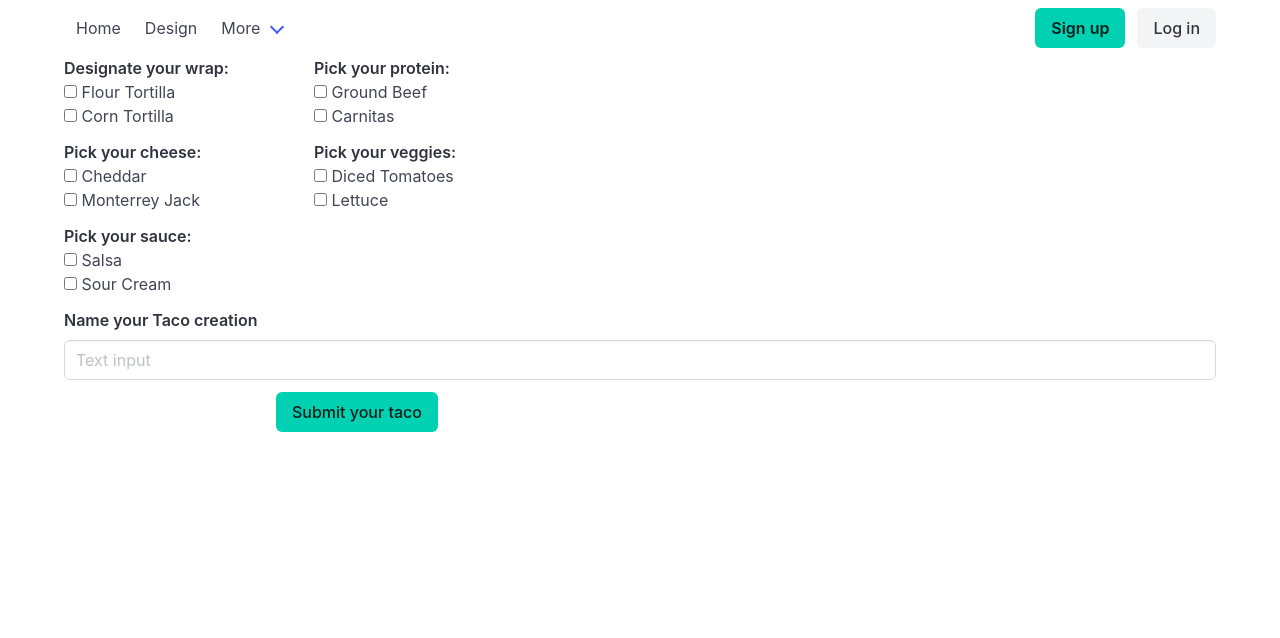
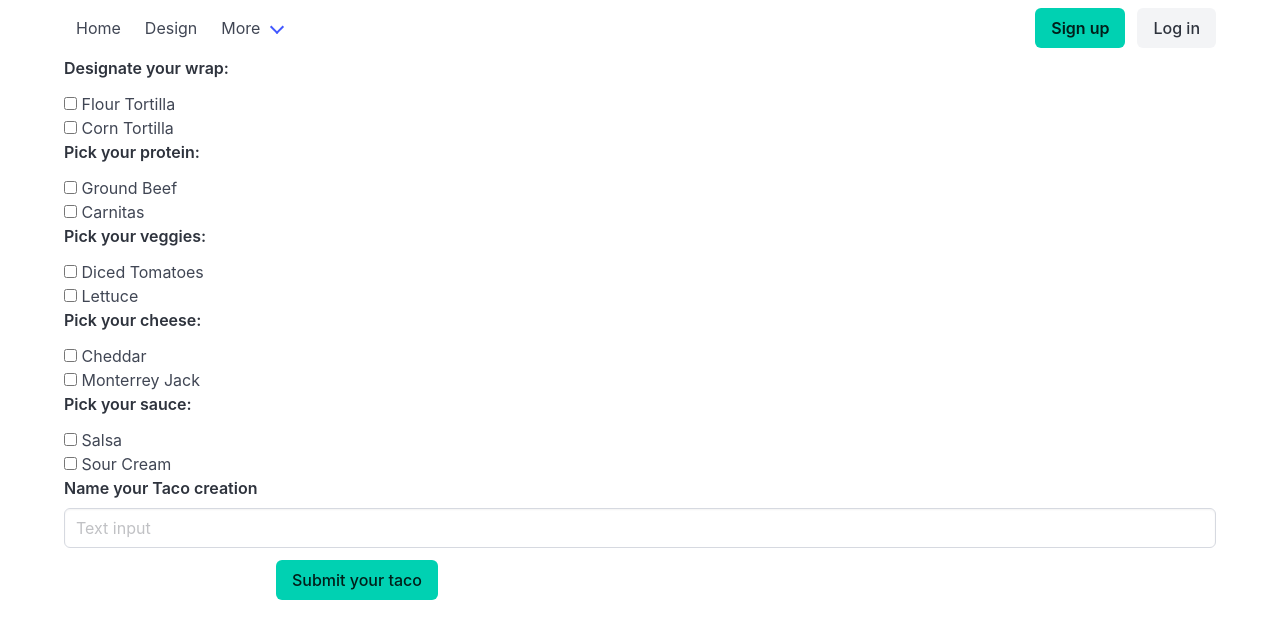
Before and after one commit to j0y0nt/tcfe, an Angular app in the folder ang-fe/: page /design in a window 1280 px wide. Shown: the top 638 px of the page. Built offline with nearby package versions, Linux system fonts and the light colour scheme.

Commit message:
Add service for design.

```diff
--- a/ang-fe/src/app/design-tacos/design-tacos.component.html
+++ b/ang-fe/src/app/design-tacos/design-tacos.component.html
@@ -1,107 +1,13 @@
 <div class="container">
-    <div class="field is-horizontal" style="width: 500px;">
-        <div class="field-body">
-            <div class="display: flex; flex-direction : column;">
-                <div class="field">
-                    <label class="label">Designate your wrap:</label>
-                </div>
-                <div class="field">
-                    <label class="checkbox">
-                        <input type="checkbox" />
-                        Flour Tortilla
-                    </label>
-                </div>
-                <div class="field">
-                    <label class="checkbox">
-                        <input type="checkbox" />
-                        Corn Tortilla
-                    </label>
-                </div>
-            </div>
+    <div  style="display:flex; flex-direction: column; flex-wrap: wrap;" *ngFor="let ingredient of designService.ingredientList; index as i; even  as isEven">
+        <div class="field" *ngIf="isEven">
+            <label class="label">{{ designService.prefixMap[ingredient.type] }} {{ ingredient.type | lowercase}}:</label>
         </div>
-
-        <div class="field-body">
-            <div class="display: flex; flex-direction : column;">
-                <div class="field">
-                    <label class="label">Pick your protein:</label>
-                </div>
-                <div class="field">
-                    <label class="checkbox">
-                        <input type="checkbox" />
-                        Ground Beef
-                    </label>
-                </div>
-                <div class="field">
-                    <label class="checkbox">
-                        <input type="checkbox" />
-                        Carnitas
-                    </label>
-                </div>
-            </div>
-        </div>
-    </div>
-
-    <div class="field is-horizontal" style="width: 500px;">
-        <div class="field-body">
-            <div class="display: flex; flex-direction : column;">
-                <div class="field">
-                    <label class="label">Pick your cheese:</label>
-                </div>
-                <div class="field">
-                    <label class="checkbox">
-                        <input type="checkbox" />
-                        Cheddar
-                    </label>
-                </div>
-                <div class="field">
-                    <label class="checkbox">
-                        <input type="checkbox" />
-                        Monterrey Jack
-                    </label>
-                </div>
-            </div>
-        </div>
-
-        <div class="field-body">
-            <div class="display: flex; flex-direction : column;">
-                <div class="field">
-                    <label class="label">Pick your veggies:</label>
-                </div>
-                <div class="field">
-                    <label class="checkbox">
-                        <input type="checkbox" />
-                        Diced Tomatoes
-                    </label>
-                </div>
-                <div class="field">
-                    <label class="checkbox">
-                        <input type="checkbox" />
-                        Lettuce
-                    </label>
-                </div>
-            </div>
-        </div>
-    </div>
-
-    <div class="field" style="width: 500px;">
-        <div class="field-body">
-            <div class="display: flex; flex-direction : column;">
-                <div class="field">
-                    <label class="label">Pick your sauce:</label>
-                </div>
-                <div class="field">
-                    <label class="checkbox">
-                        <input type="checkbox" />
-                        Salsa
-                    </label>
-                </div>
-                <div class="field">
-                    <label class="checkbox">
-                        <input type="checkbox" />
-                        Sour Cream
-                    </label>
-                </div>
-            </div>
+        <div class="field">
+            <label class="checkbox">
+                <input id="{{ ingredient.id }}" type="checkbox" name="ingredients" value="{{ ingredient.type }}" />
+                {{ ingredient.name }}
+            </label>
         </div>
     </div>
 
@@ -127,4 +33,134 @@
         </div>
     </div>
 
+    <!--
+        <div class="field is-horizontal" style="width: 500px;">
+        <div class="field-body">
+            <div class="display: flex; flex-direction : column;">
+                <div class="field">
+                    <label class="label">Designate your wrap:</label>
+                </div>
+                <div class="field">
+                    <label class="checkbox">
+                        <input type="checkbox" name="ingredients" />
+                        Flour Tortilla
+                    </label>
+                </div>
+                <div class="field">
+                    <label class="checkbox">
+                        <input type="checkbox" name="ingredients" />
+                        Corn Tortilla
+                    </label>
+                </div>
+            </div>
+        </div>
+
+        <div class="field-body">
+            <div class="display: flex; flex-direction : column;">
+                <div class="field">
+                    <label class="label">Pick your protein:</label>
+                </div>
+                <div class="field">
+                    <label class="checkbox">
+                        <input type="checkbox" name="ingredients" />
+                        Ground Beef
+                    </label>
+                </div>
+                <div class="field">
+                    <label class="checkbox">
+                        <input type="checkbox" name="ingredients" />
+                        Carnitas
+                    </label>
+                </div>
+            </div>
+        </div>
+    </div>
+
+    <div class="field is-horizontal" style="width: 500px;">
+        <div class="field-body">
+            <div class="display: flex; flex-direction : column;">
+                <div class="field">
+                    <label class="label">Pick your cheese:</label>
+                </div>
+                <div class="field">
+                    <label class="checkbox">
+                        <input type="checkbox" name="ingredients" name="ingredients" />
+                        Cheddar
+                    </label>
+                </div>
+                <div class="field">
+                    <label class="checkbox">
+                        <input type="checkbox" name="ingredients" name="ingredients" />
+                        Monterrey Jack
+                    </label>
+                </div>
+            </div>
+        </div>
+
+        <div class="field-body">
+            <div class="display: flex; flex-direction : column;">
+                <div class="field">
+                    <label class="label">Pick your veggies:</label>
+                </div>
+                <div class="field">
+                    <label class="checkbox">
+                        <input type="checkbox" name="ingredients" name="ingredients" />
+                        Diced Tomatoes
+                    </label>
+                </div>
+                <div class="field">
+                    <label class="checkbox">
+                        <input type="checkbox" name="ingredients" name="ingredients" />
+                        Lettuce
+                    </label>
+                </div>
+            </div>
+        </div>
+    </div>
+
+    <div class="field" style="width: 500px;">
+        <div class="field-body">
+            <div class="display: flex; flex-direction : column;">
+                <div class="field">
+                    <label class="label">Pick your sauce:</label>
+                </div>
+                <div class="field">
+                    <label class="checkbox">
+                        <input type="checkbox" name="ingredients" name="ingredients" />
+                        Salsa
+                    </label>
+                </div>
+                <div class="field">
+                    <label class="checkbox">
+                        <input type="checkbox" name="ingredients" name="ingredients" />
+                        Sour Cream
+                    </label>
+                </div>
+            </div>
+        </div>
+    </div>
+
+    <div class="field">
+        <label class="label">Name your Taco creation</label>
+        <div class="control">
+          <input class="input" type="text" placeholder="Text input">
+        </div>
+     </div>
+
+    <div class="field is-horizontal">
+        <div class="field-label">
+
+        </div>
+        <div class="field-body">
+          <div class="field">
+            <div class="control">
+              <button class="button is-primary">
+                Submit your taco
+              </button>
+            </div>
+          </div>
+        </div>
+    </div>
+    -->
+
 </div>
--- a/ang-fe/src/app/design-tacos/design-tacos.component.ts
+++ b/ang-fe/src/app/design-tacos/design-tacos.component.ts
@@ -1,13 +1,23 @@
-import { Component } from '@angular/core';
+import { Component, inject } from '@angular/core';
+import { TacoDesignService } from '../taco-design.service';
+import { CommonModule } from '@angular/common';
+import {FormControl, FormGroup, ReactiveFormsModule} from '@angular/forms';
 
 @Component({
   selector: 'app-design-tacos',
   standalone: true,
-  imports: [],
+  imports: [CommonModule, ReactiveFormsModule],
   templateUrl: './design-tacos.component.html',
   styleUrl: './design-tacos.component.css'
 })
 
 export class DesignTacosComponent {
 
+  designService: TacoDesignService = inject(TacoDesignService);
+
+  applyForm = new FormGroup({
+    name: new FormControl(''),
+    ingredients: new FormControl(''),
+  });
+
 }
--- a/ang-fe/src/app/taco-design.service.ts
+++ b/ang-fe/src/app/taco-design.service.ts
@@ -7,6 +7,14 @@ import { Ingredient } from './ingredient';
 export class TacoDesignService {
 
   constructor() { }
+
+  prefixMap: any = {
+    'WRAP': 'Designate your',
+    'PROTEIN': 'Pick your',
+    'VEGGIES': 'Pick your',
+    'CHEESE': 'Pick your',
+    'SAUCE': 'Pick your',
+  };
 
   ingredientList: Ingredient[] = [{
     id: 'FLTO',
```
